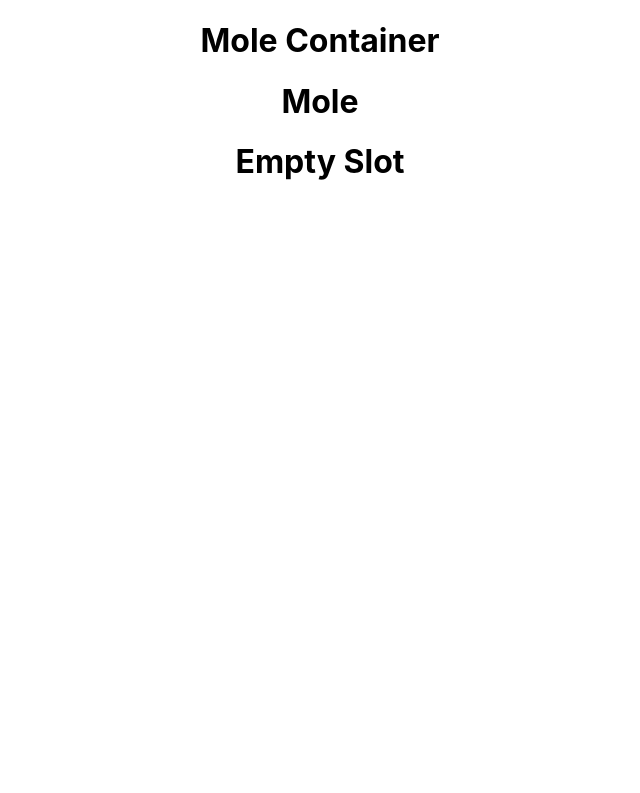
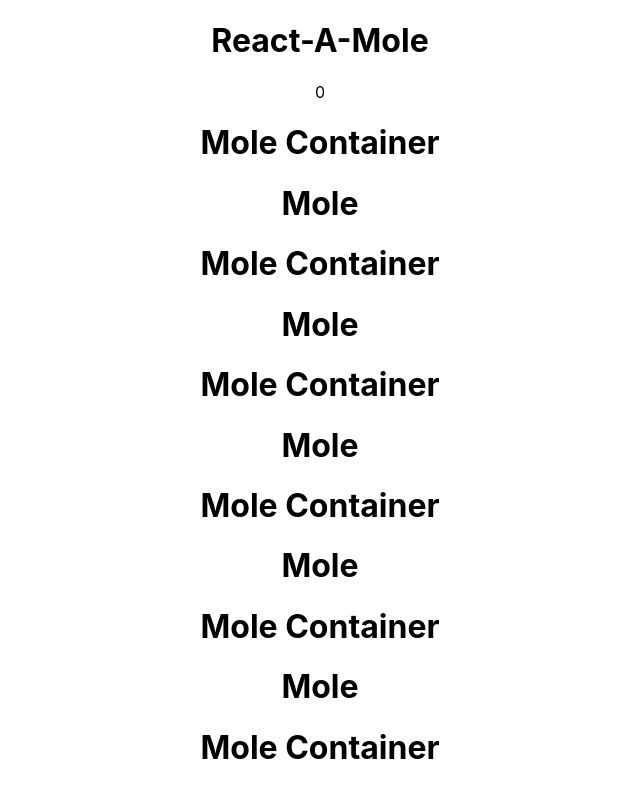
Before and after one commit to TheQueepingHour/React-A-Mole, a React (Create React App) app: page / in a window 1280 px wide. Shown: the top 793 px of the page, without its empty margins (320-960 px from the left). Built offline with nearby package versions, Linux system fonts and the light colour scheme.

Commit message:
rendered new function for creating molecontainer

```diff
--- a/src/App.js
+++ b/src/App.js
@@ -1,10 +1,29 @@
+import { useState } from 'react';
 import './App.css';
 import { MoleContainer } from './MoleContainer';
 
 function App() {
+  let [score, setScore] = useState(0)
+
+  const createMoleHill = () => {
+    let hills = []
+    for(let i = 0; i < 9; i++) {
+      hills.push(
+        <MoleContainer key={setScore={setScore}} score={score} />
+      )
+    }
+    return(
+      <div>
+        {hills}
+      </div>
+    )
+  }
+
   return (
     <div className="App">
-      <MoleContainer />
+      <h1>React-A-Mole</h1>
+      {score}
+      {createMoleHill()}
     </div>
   );
 }
--- a/src/MoleContainer.js
+++ b/src/MoleContainer.js
@@ -6,7 +6,6 @@ const MoleContainer = (props) => {
         <div>
             <h1>Mole Container</h1>
             <Mole />
-            <EmptySlot />
         </div>
     )
 }
```
